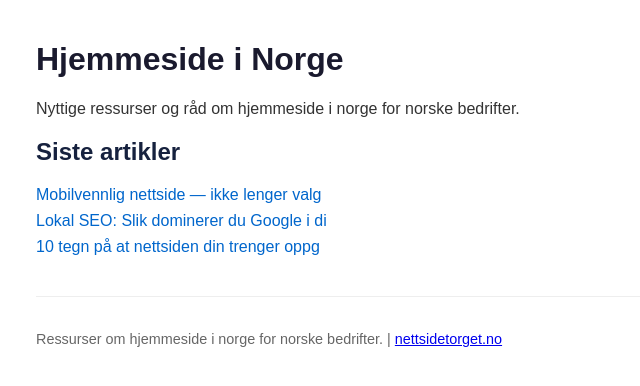
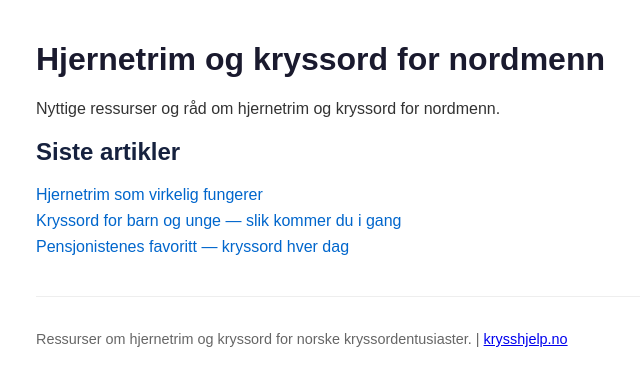
Before and after one commit to josuekongolo/hjemmesidenorge, a plain HTML site: page index.html in a window 1280 px wide. Shown: the whole page, without its empty margins (154-794 px from the left). Drawn offline with Linux system fonts and the light colour scheme.

Commit message:
Retarget PBN: nettsidetorget.no → krysshjelp.no

```diff
--- a/index.html
+++ b/index.html
@@ -3,8 +3,8 @@
 <head>
 <meta charset="UTF-8">
 <meta name="viewport" content="width=device-width, initial-scale=1.0">
-<title>Hjemmeside i Norge - Ressurser for norske bedrifter</title>
-<meta name="description" content="Tips og råd om Hjemmeside i Norge for norske bedrifter og gründere.">
+<title>Hjernetrim og kryssord for nordmenn - Ressurser for norske kryssordentusiaster</title>
+<meta name="description" content="Hjernetrim, kryssord og ordspill for alle som vil holde hjernen skarp.">
 <style>
   body { font-family: Arial, sans-serif; max-width: 900px; margin: 0 auto; padding: 20px; color: #333; }
   h1 { color: #1a1a2e; } h2 { color: #16213e; }
@@ -16,14 +16,16 @@
 </style>
 </head>
 <body>
-<header><h1>Hjemmeside i Norge</h1>
-<p>Nyttige ressurser og råd om hjemmeside i norge for norske bedrifter.</p></header>
+<header><h1>Hjernetrim og kryssord for nordmenn</h1>
+<p>Nyttige ressurser og råd om hjernetrim og kryssord for nordmenn.</p></header>
 <main>
 <h2>Siste artikler</h2>
-<nav><ul><li><a href="post1.html">Mobilvennlig nettside — ikke lenger valg</a></li>
-<li><a href="post2.html">Lokal SEO: Slik dominerer du Google i di</a></li>
-<li><a href="post3.html">10 tegn på at nettsiden din trenger oppg</a></li></ul></nav>
+<nav><ul>
+<li><a href="post1.html">Hjernetrim som virkelig fungerer</a></li>
+<li><a href="post2.html">Kryssord for barn og unge — slik kommer du i gang</a></li>
+<li><a href="post3.html">Pensjonistenes favoritt — kryssord hver dag</a></li>
+</ul></nav>
 </main>
-<footer><p>Ressurser om hjemmeside i norge for norske bedrifter. |
-<a href="https://nettsidetorget.no">nettsidetorget.no</a></p></footer>
+<footer><p>Ressurser om hjernetrim og kryssord for norske kryssordentusiaster. |
+<a href="https://krysshjelp.no">krysshjelp.no</a></p></footer>
 </body></html>
```
